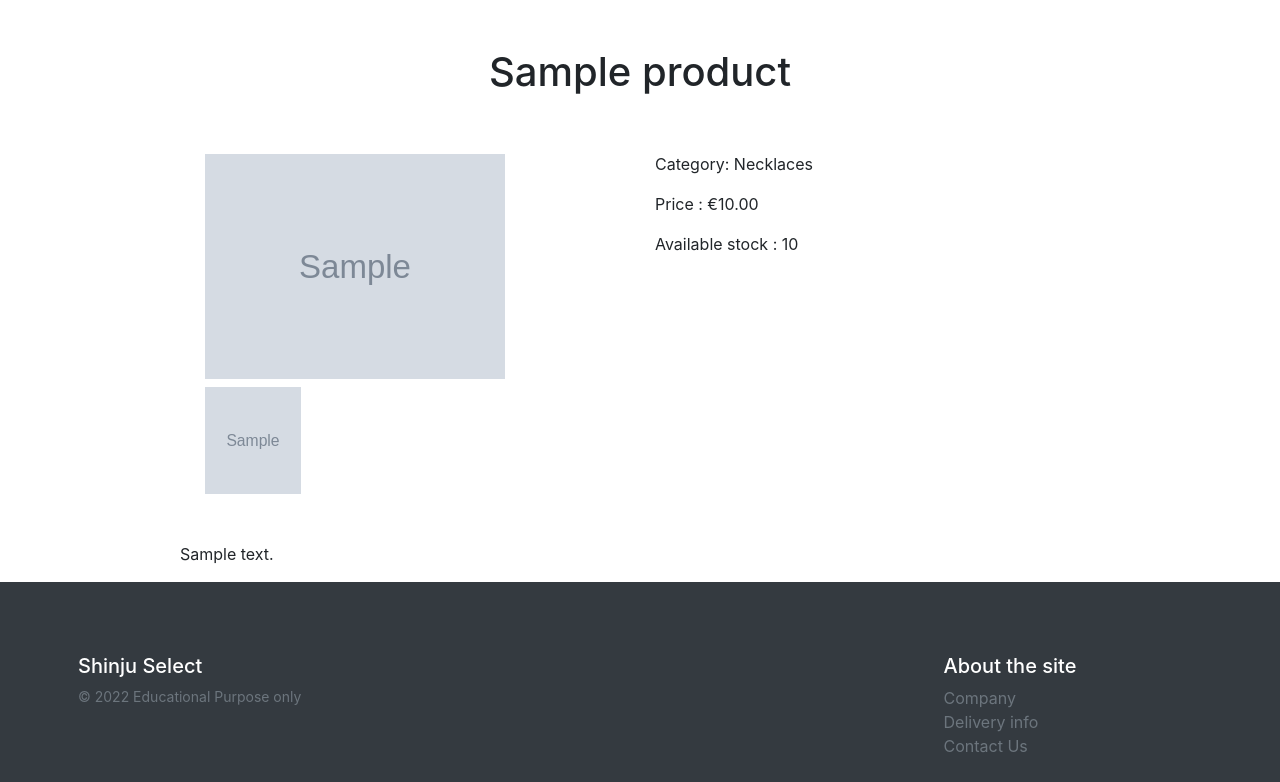
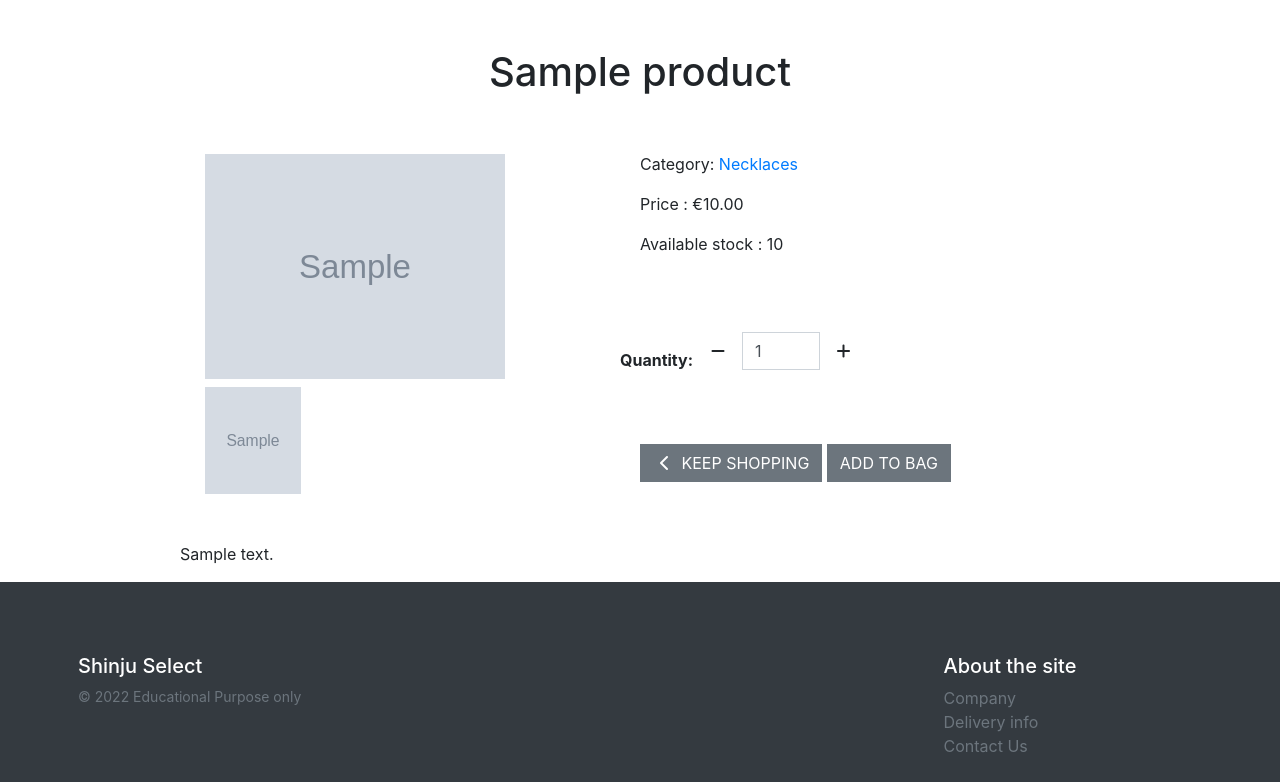
Before and after one commit to mwmlln/shinju_select, a Django app: page /products/1/ in a window 1280 px wide. Shown: the part 136-918 px from the top of the page. Run offline with Django 3.2, Linux system fonts and the light colour scheme; data comes from the database, SQL or seed files in the repository; tables that the repository leaves empty hold one stand-in row (values such as "Sample post"); grey boxes marked "Sample" are stand-in pictures; parts of the project's set-up code (start-up, migrations or seed data) failed here and were passed over; some libraries are stand-ins or nearby versions.

Commit message:
ADD: add to bag functionaity

```diff
--- a/bag/urls.py
+++ b/bag/urls.py
@@ -5,4 +5,5 @@ app_name = 'bag'
 
 urlpatterns = [
     path('', views.view_bag, name='view_bag'),
+    path('add/<item_id>/', views.add_to_bag, name='add_to_bag'),
 ]
--- a/products/templates/products/product_detail.html
+++ b/products/templates/products/product_detail.html
@@ -1,4 +1,7 @@
-{% extends 'base.html' %} {% load static %} {% block extra_js %}
+{% extends 'base.html' %}
+{% load static %}
+
+{% block extra_js %}
 <script
   type="text/javascript"
   src="https://ajax.googleapis.com/ajax/libs/jquery/1.9.1/jquery.min.js"
@@ -24,25 +27,89 @@
       </div>
     </div>
 
+    <div class="row">
+      <div class="col-12 col-md-6 mt-5">
+        <p>Category: <a href="#">{{ object.category.name | title }}</a></p>
+        <div>
+          {% if object.tags %} {% for tag in object.tags.all %}
+          <p>Tag : {{ tag.name | title }}</p>
+          {% endfor %} {% endif %}
+        </div>
+        <p>Price : &#128;{{object.price}}</p>
+        <p>Available stock : {{object.stock}}</p>
+      </div>
+      <div>
+        <form
+          class="form"
+          action="{% url 'bag:add_to_bag' object.id %}"
+          method="POST"
+        >
+          {% csrf_token %}
+          <div class="form-row">
+            <p class="mt-3"><strong>Quantity:</strong></p>
+            <div class="form-group w-50">
+              <div class="input-group">
+                <div class="input-group-prepend">
+                  <button
+                    class="decrement-qty btn btn-black rounded-0"
+                    data-item_id="{{ object.id }}"
+                    id="decrement-qty_{{ object.id }}"
+                  >
+                    <span class="icon">
+                      <i class="fas fa-minus"></i>
+                    </span>
+                  </button>
+                </div>
+                <input
+                  class="form-control qty_input"
+                  type="number"
+                  name="quantity"
+                  value="1"
+                  min="1"
+                  max="{{ object.stock }}"
+                  data-item_id="{{ object.id }}"
+                  id="id_qty_{{ object.id }}"
+                />
+                <div class="input-group-append">
+                  <button
+                    class="increment-qty btn btn-black rounded-0"
+                    data-item_id="{{ object.id }}"
+                    id="increment-qty_{{ object.id }}"
+                  >
+                    <span class="icon">
+                      <i class="fas fa-plus"></i>
+                    </span>
+                  </button>
+                </div>
+              </div>
+            </div>
+          </div>
 
-    <div class="col-12 col-md-6 mt-5">
-
-      <p>Category: {{ object.category.name | title }}</p>
-      <div>
-        {% if object.tags %}
-            {% for tag in object.tags.all %}
-            <span class="badge badge-info">{{ tag.name | title }}</span>
-            {% endfor %}
-            {% endif %}
+          <div class="col-12 mt-2">
+            <a
+              href="{% url 'products:products' %}"
+              class="btn btn-secondary rounded-0 mt-5"
+            >
+              <span class="icon">
+                <i class="fas fa-chevron-left"></i>
+              </span>
+              <span class="text-uppercase">Keep Shopping</span>
+            </a>
+            <input
+              type="submit"
+              class="btn btn-secondary rounded-0 text-uppercase mt-5"
+              value="Add to Bag"
+            />
+          </div>
+          <input type="hidden" name="redirect_url" value="{{ request.path }}" />
+        </form>
       </div>
-      <p>Price : &#128;{{object.price}}</p>
-      <p>Available stock : {{object.stock}}</p>
-      </div>
+    </div>
   </div>
 
   <div class="row">
     <div class="col-10 offset-1">
-      <p>{{ object.description | linebreaksbr }}</p>
+      <p>{{ object.description | linebreaksbr}}</p>
     </div>
   </div>
 </div>
```
Also changed, not shown: bag/views.py (+27 -1 lines), shinju_select/settings.py (+9 -9 lines).
